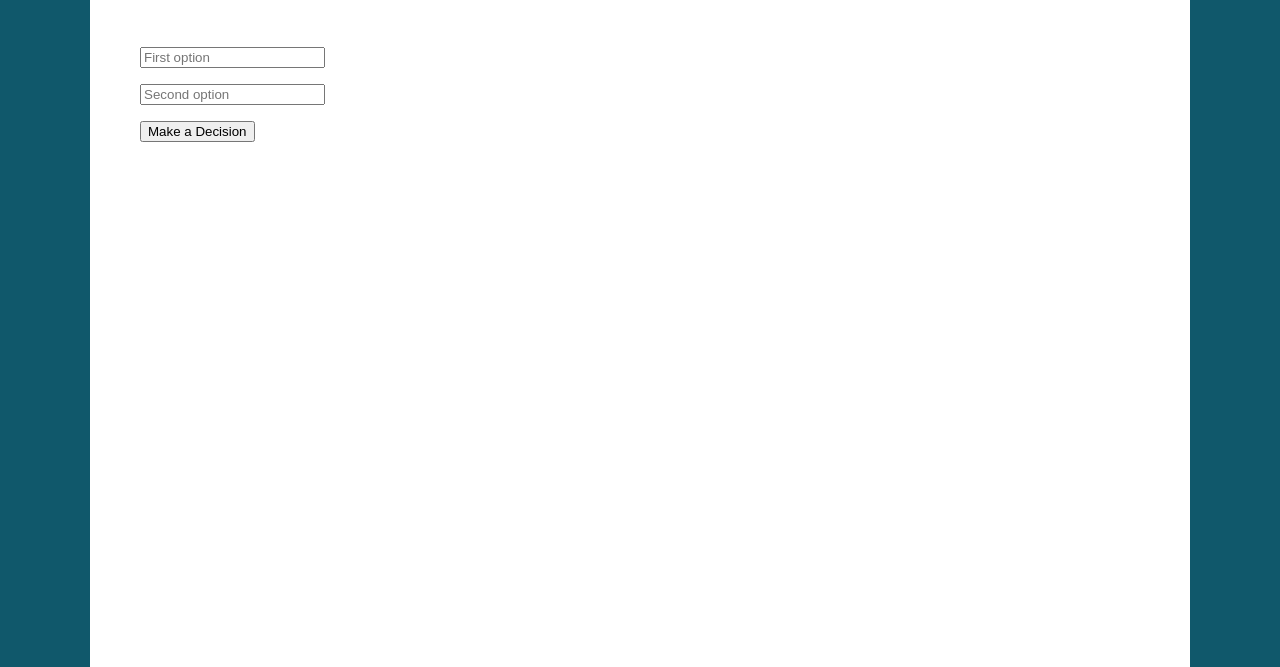
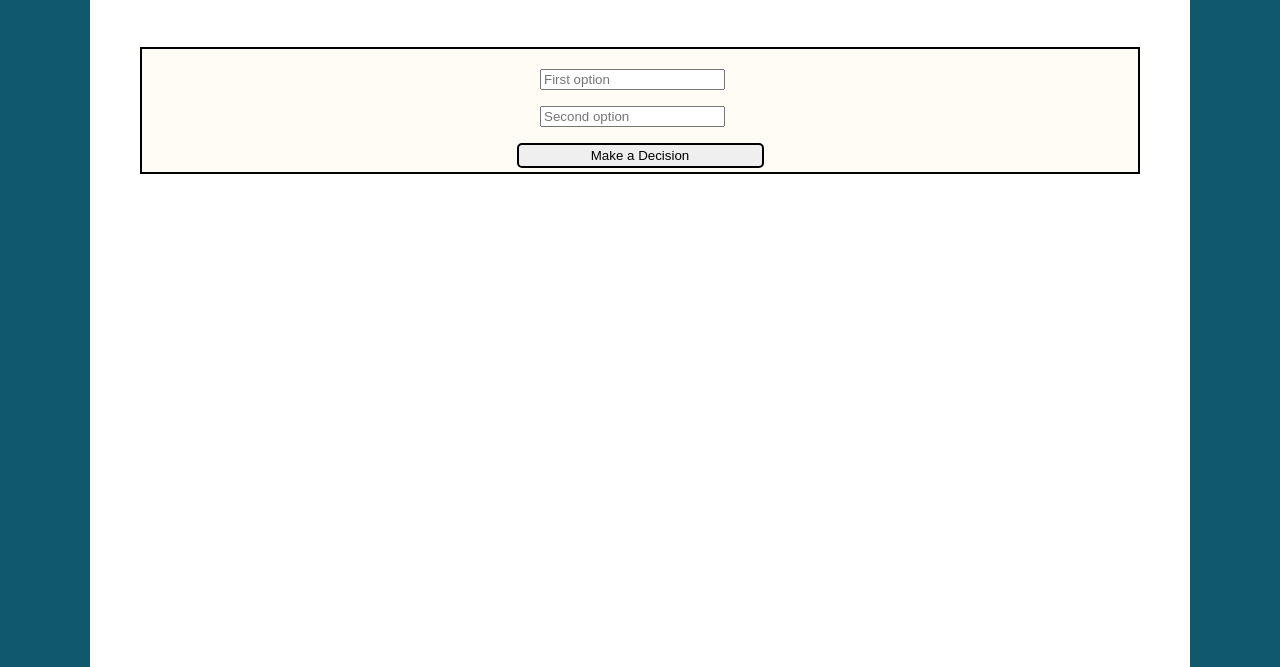
Before and after one commit to ahonan/basic-decisionmaker, a plain HTML site: page index.html in a window 1280 px wide. Shown: the part 133-800 px from the top of the page. Drawn offline with Linux system fonts and the light colour scheme.

Commit message:
Update stylesheet.css

```diff
--- a/stylesheet.css
+++ b/stylesheet.css
@@ -44,3 +44,31 @@ body{
     clear:both;
     margin-bottom:50px;
 }
+.input{
+    border: 2px solid black;
+    padding: 4px;
+    background-color:#fffcf5;
+}
+#prompt1{
+    text-align: center;
+    margin-left: -15px;
+}
+#prompt2{
+    text-align: center;
+    margin-left: -15px;
+}
+#button{
+    border: 2px solid black;
+    height: 25px;
+    width: 25%;
+    border-radius:5px;
+}
+#decide{
+    margin: auto;
+    text-align: center;
+}
+#button:hover{
+    border: 3px solid black;
+}
+#button2{
+    text-align: center;
```
